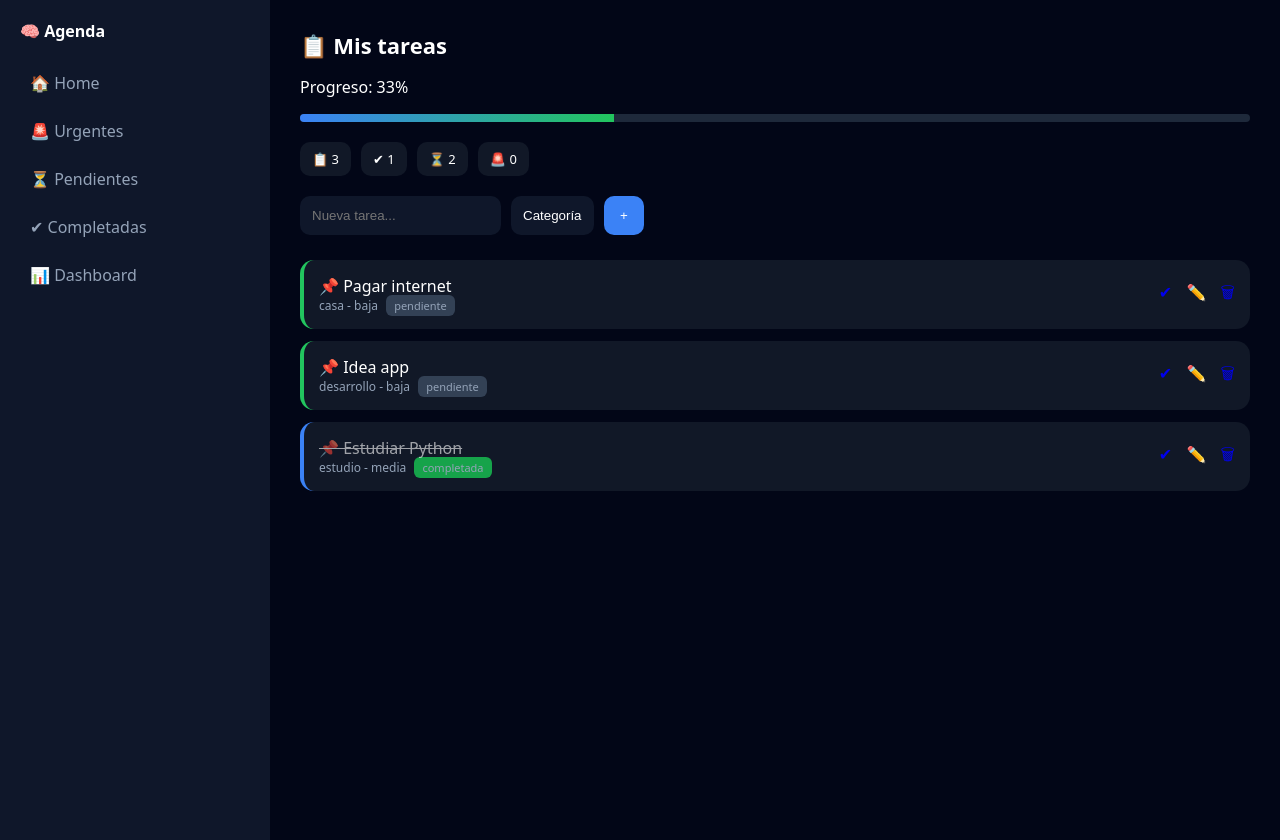
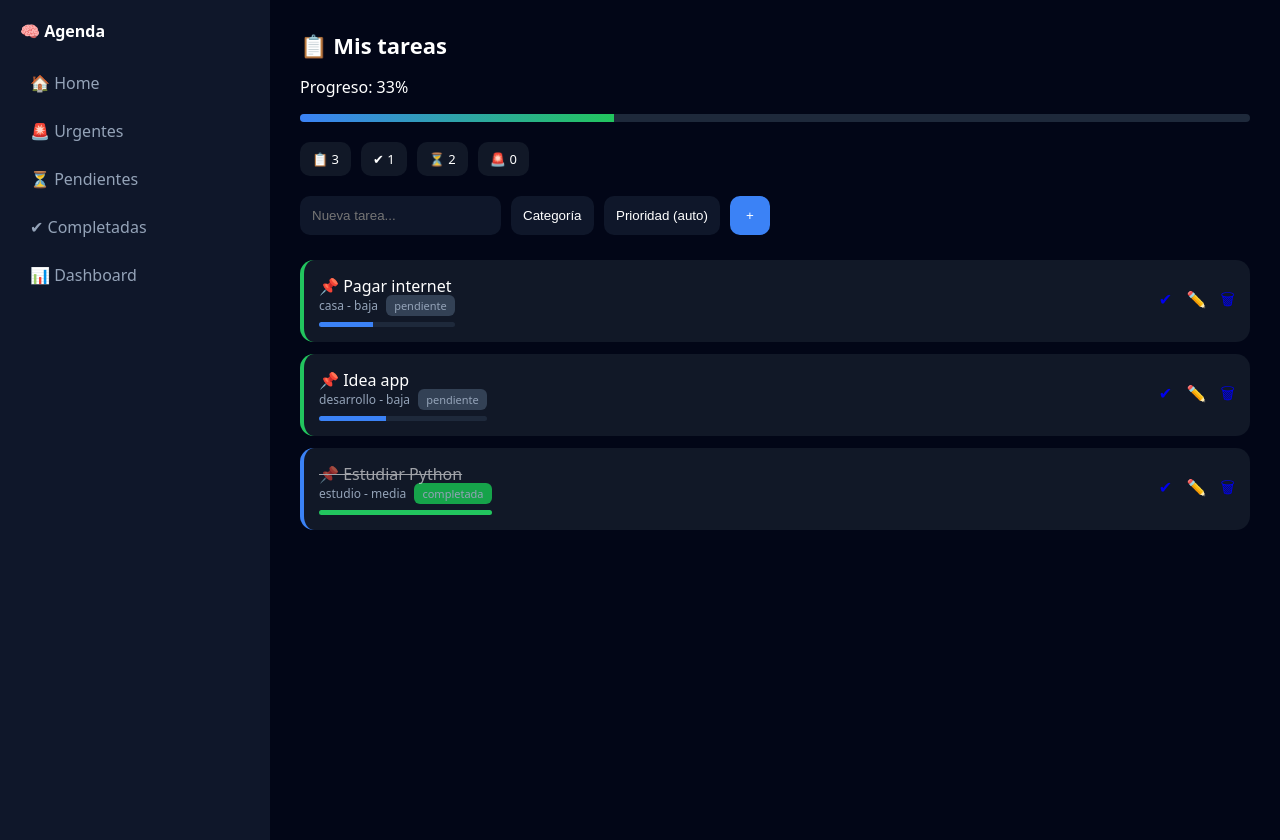
Before and after one commit to KarenGomeez/agenda-inteligente, a Flask app: page / in a window 1280 px wide. Run offline with Flask 3, Linux system fonts and the light colour scheme; data comes from the database, SQL or seed files in the repository.

Commit message:
Update index.html

```diff
--- a/templates/index.html
+++ b/templates/index.html
@@ -9,7 +9,7 @@
 body {
     margin: 0;
     font-family: system-ui;
-    background: linear-gradient(135deg, #020617, #020617 60%, #020617);
+    background: #020617;
     color: white;
     display: flex;
 }
@@ -53,7 +53,7 @@ body {
     font-weight: bold;
 }
 
-/* PROGRESS */
+/* PROGRESS GLOBAL */
 .progress-bar {
     width: 100%;
     height: 8px;
@@ -144,10 +144,32 @@ button {
 .pendiente { background: #334155; }
 .completada { background: #16a34a; }
 
-/* COMPLETED */
+/* COMPLETADO */
 .completed {
     text-decoration: line-through;
     opacity: 0.6;
+}
+
+/* BARRA POR TAREA */
+.task-progress {
+    width: 100%;
+    height: 5px;
+    background: #1e293b;
+    border-radius: 10px;
+    margin-top: 8px;
+    overflow: hidden;
+}
+
+.task-progress-fill {
+    height: 5px;
+    width: 40%;
+    background: #3b82f6;
+}
+
+/* si está completa */
+.task-progress-fill.done {
+    width: 100%;
+    background: #22c55e;
 }
 
 /* ACTIONS */
@@ -203,6 +225,15 @@ button {
         {% endfor %}
     </select>
 
+    <!-- 🔥 NUEVO: PRIORIDAD -->
+    <select name="priority">
+        <option value="">Prioridad (auto)</option>
+        <option value="urgente">🔴 Urgente</option>
+        <option value="alta">🟠 Alta</option>
+        <option value="media">🔵 Media</option>
+        <option value="baja">🟢 Baja</option>
+    </select>
+
     <button type="submit">+</button>
 </form>
 
@@ -218,6 +249,11 @@ button {
         <div style="font-size:12px; color:#94a3b8;">
             {{ t[3] }} - {{ t[5] }}
             <span class="badge {{ t[7] }}">{{ t[7] }}</span>
+        </div>
+
+        <!-- 🔥 BARRA POR TAREA -->
+        <div class="task-progress">
+            <div class="task-progress-fill {% if t[7]=='completada' %}done{% endif %}"></div>
         </div>
     </div>
 
@@ -240,3 +276,4 @@ bar.style.width = progress + "%";
 
 </body>
 </html>
+</html>
```
